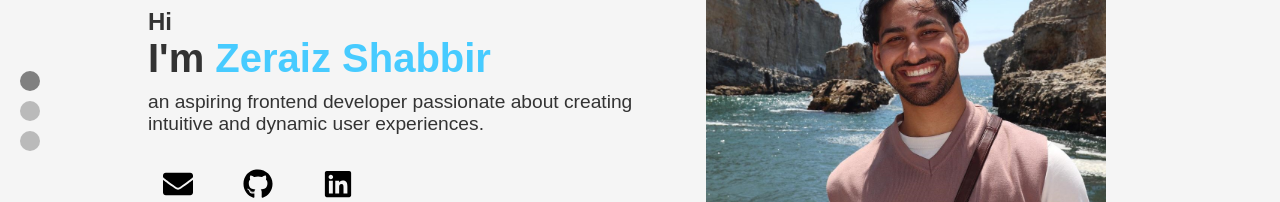
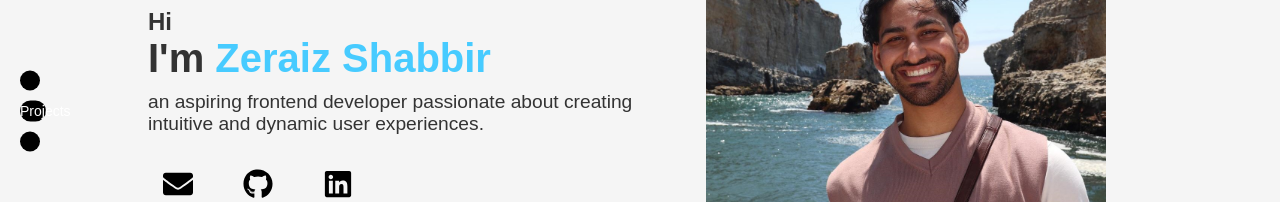
Before and after one commit to Zeraiz-Shabbir/Portfolio, a React (Create React App) app: page / in a window 1280 px wide. Shown: the part 289-491 px from the top of the page. Built offline with nearby package versions, Linux system fonts and the light colour scheme.

Commit message:
Navigation cluster fully implemented

```diff
--- a/src/components/NavigationCircles.css
+++ b/src/components/NavigationCircles.css
@@ -1,50 +1,25 @@
 .nav-circles {
-  position: fixed; /* Keep circles fixed in position */
+  position: fixed;
+  left: 20px; /* Adjust as needed */
   top: 50%; /* Center vertically */
-  left: 20px; /* Position from the left */
   transform: translateY(-50%); /* Adjust for centering */
   display: flex;
   flex-direction: column;
   gap: 10px; /* Space between circles */
-  z-index: 1000; /* Ensure they stay above other content */
 }
 
 .circle {
-  width: 20px; /* Smaller width */
-  height: 20px; /* Smaller height */
-  border-radius: 50%; /* Make it circular */
-  background-color: rgba(128, 128, 128, 0.5); /* Opaque gray */
   display: flex;
   justify-content: center;
   align-items: center;
-  cursor: pointer; /* Pointer cursor on hover */
-  transition: background-color 0.3s; /* Smooth color change on hover */
-  position: relative; /* Needed for absolute positioning of tooltip */
-}
-
-.circle:hover {
-  background-color: rgba(128, 128, 128, 0.8); /* Darker gray on hover */
+  cursor: pointer;
+  transition: all 0.3s ease; /* Smooth transition */
 }
 
 .tooltip {
-  display: none; /* Hide tooltip by default */
-  position: absolute;
-  left: 30px; /* Space next to the circle */
-  top: 50%; /* Center vertically */
-  transform: translateY(-50%); /* Adjust for centering */
-  background-color: rgba(0, 0, 0, 0.7); /* Dark background for tooltip */
-  color: white; /* White text for readability */
-  padding: 5px 10px; /* Padding for tooltip */
-  border-radius: 5px; /* Slight rounding */
-  font-size: 0.8em; /* Smaller font size */
-  white-space: nowrap; /* Prevent text from wrapping to a new line */
+  color: white; /* Tooltip text color */
+  font-size: 14px; /* Tooltip font size */
+  position: absolute; /* Position the tooltip */
+  text-align: center;
+  width: 100%;
 }
-
-.circle:hover .tooltip {
-  display: block; /* Show tooltip on hover */
-}
-
-/* Active Circle Style */
-.circle.active {
-  background-color: rgba(128, 128, 128, 1); /* Fully opaque dark gray for active */
-}
--- a/src/components/NavigationCircles.js
+++ b/src/components/NavigationCircles.js
@@ -1,27 +1,114 @@
-import React from 'react';
+import React, { useState, useEffect } from 'react';
 import './NavigationCircles.css';
 
 const NavigationCircles = ({ onNavigate, activeSection }) => {
+  const [hoveredSection, setHoveredSection] = useState(null);
+  const [lastActiveSection, setLastActiveSection] = useState(null);
+  const [expandedSection, setExpandedSection] = useState(null);
+  const [isNavigating, setIsNavigating] = useState(false);
+
+  const sections = ['landing-page', 'featured-projects', 'about-me'];
+
+  // Handle mouse enter
+  const handleMouseEnter = (section) => {
+    if (!isNavigating) { // Only expand if not navigating
+      setHoveredSection(section);
+      setExpandedSection(section);
+    }
+  };
+
+  // Handle mouse leave
+  const handleMouseLeave = () => {
+    setHoveredSection(null);
+    setExpandedSection(null); // Dismiss immediately on mouse leave
+  };
+
+  // Handle navigation on click
+  const handleNavigation = (section) => {
+    setIsNavigating(true); // Set navigating flag
+    setExpandedSection(section); // Expand the clicked section
+    onNavigate(section);
+    setLastActiveSection(section);
+
+    // Reset state after navigation
+    setHoveredSection(null);
+    setTimeout(() => {
+      setExpandedSection(null); // Reset expanded section
+      setIsNavigating(false); // Reset navigating flag
+    }, 500); // Adjust this delay as needed to ensure navigation completes
+  };
+
+  // Use an IntersectionObserver to track when sections come into view
+  useEffect(() => {
+    const options = {
+      root: null,
+      rootMargin: '0px',
+      threshold: 0.5,
+    };
+
+    const observerCallback = (entries) => {
+      entries.forEach((entry) => {
+        if (entry.isIntersecting && !isNavigating) { // Only expand if not navigating
+          const section = entry.target.id;
+          if (section !== lastActiveSection) {
+            setExpandedSection(section);
+            setLastActiveSection(section);
+          }
+        }
+      });
+    };
+
+    const observer = new IntersectionObserver(observerCallback, options);
+    sections.forEach((section) => {
+      const element = document.getElementById(section);
+      if (element) {
+        observer.observe(element);
+      }
+    });
+
+    return () => {
+      observer.disconnect();
+    };
+  }, [sections, lastActiveSection, isNavigating]);
+
+  // Handle the expanded section timeout
+  useEffect(() => {
+    if (expandedSection) {
+      const timeoutId = setTimeout(() => {
+        setExpandedSection(null); // Dismiss the expanded section
+      }, 1000);
+
+      return () => clearTimeout(timeoutId); // Clear timeout on unmount or state change
+    }
+  }, [expandedSection]);
+
   return (
     <div className="nav-circles">
-      <div
-        className={`circle ${activeSection === 'landing-page' ? 'active' : ''}`} // Add active class
-        onClick={() => onNavigate('landing-page')}
-      >
-        <span className="tooltip">Landing</span>
-      </div>
-      <div
-        className={`circle ${activeSection === 'featured-projects' ? 'active' : ''}`} // Add active class
-        onClick={() => onNavigate('featured-projects')}
-      >
-        <span className="tooltip">Projects</span>
-      </div>
-      <div
-        className={`circle ${activeSection === 'about-me' ? 'active' : ''}`} // Add active class
-        onClick={() => onNavigate('about-me')}
-      >
-        <span className="tooltip">About Me</span>
-      </div>
+      {sections.map((section) => (
+        <div
+          key={section}
+          className="circle"
+          style={{
+            width: expandedSection === section || hoveredSection === section ? 110 : 20,
+            height: expandedSection === section || hoveredSection === section ? 35 : 20,
+            borderRadius: expandedSection === section || hoveredSection === section ? 15 : 50,
+            backgroundColor: 'black',
+            transition: 'all 0.2s ease',
+            position: 'relative',
+          }}
+          onMouseEnter={() => handleMouseEnter(section)}
+          onMouseLeave={handleMouseLeave}
+          onClick={() => handleNavigation(section)}
+        >
+          {(expandedSection === section || hoveredSection === section) && (
+            <span className="tooltip">{
+              section === 'landing-page' ? 'Landing Page' :
+              section === 'featured-projects' ? 'Projects' :
+              'About Me'
+            }</span>
+          )}
+        </div>
+      ))}
     </div>
   );
 };
--- a/src/components/Projects.css
+++ b/src/components/Projects.css
@@ -25,7 +25,7 @@
   overflow-x: auto; /* Allow horizontal scrolling */
   overflow-y: hidden; /* Hide vertical scroll */
   width: 100%;
-  padding: 20px 0; /* Padding to space out content */
+  /* padding: 20px 0; Padding to space out content */
   scrollbar-width: none; /* Hide scrollbar for Firefox */
   flex: 1; /* Allow this section to grow and take available space */
 }
@@ -41,7 +41,7 @@
   flex-direction: row; /* Horizontal layout */
   gap: 20px; /* Space between project items */
   min-height: 200px; /* Ensure some height for visibility */
-  padding-left: 10px; /* Slight padding to avoid project overlap */
+  /* padding-left: 10px; Slight padding to avoid project overlap */
   scroll-snap-type: x mandatory; /* Enable snap scrolling */
   scroll-snap-align: start; /* Align each project at the start */
 }
@@ -79,5 +79,5 @@
   align-items: center;
   justify-content: center;
   z-index: 10; /* Ensure overlay is on top */
-  padding: 20px; /* Padding inside overlay */
+  /* padding: 20px; Padding inside overlay */
 }
--- a/src/components/Projects.js
+++ b/src/components/Projects.js
@@ -80,7 +80,7 @@ const Projects = ({ onOpenProject }) => {
               onMouseLeave={() => handleMouseLeave(index)}
               onClick={() => handleProjectClick(project.component)}
               style={{
-                transform: `translateY(${translateY[index]}px) scale(${translateY[index] < 0 ? 1.15 : 1})`, // Combine translation and scale
+                transform: `translateY(${translateY[index]}px) scale(${translateY[index] < 0 ? 1.12 : 1})`, // Combine translation and scale
                 transition: 'transform 0.3s ease'
               }} // Apply dynamic translateY for each card
             >
```
Also changed, not shown: package.json (+7 -1 lines), 1 other file (tests, documents, lock files or other folders).
